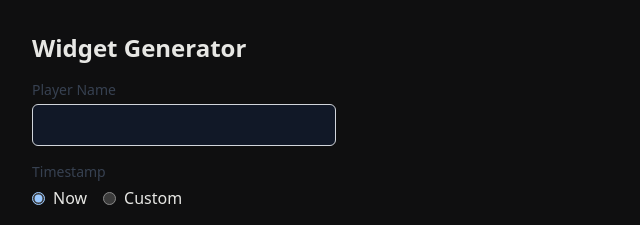
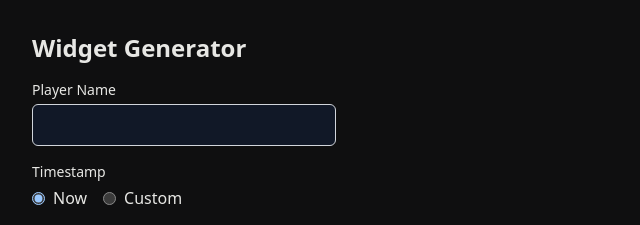
Before and after one commit to cltWilly/mcsrr-widget, a Next.js app: page /generator in a window 1280 px wide. Shown: the top 225 px of the page, without its empty margins (0-640 px from the left). Built offline with nearby package versions, Linux system fonts and the light colour scheme.

Commit message:
font changed to white bold instead of gray-700

```diff
--- a/app/generator/page.jsx
+++ b/app/generator/page.jsx
@@ -217,7 +217,7 @@ export default function Page() {
     <div className="p-8">
       <h1 className="text-2xl font-bold mb-4">Widget Generator</h1>
       <div className="mb-4">
-        <label className="block text-sm font-medium text-gray-700">Player Name</label>
+        <label className="block text-sm font-medium font-bold">Player Name</label>
         <input
           type="text"
           value={playerName}
@@ -226,7 +226,7 @@ export default function Page() {
         />
       </div>
       <div className="mb-4">
-        <label className="block text-sm font-medium text-gray-700">Timestamp</label>
+        <label className="block text-sm font-medium font-bold">Timestamp</label>
         <div className="mt-1">
           <label className="inline-flex items-center">
             <input
```
